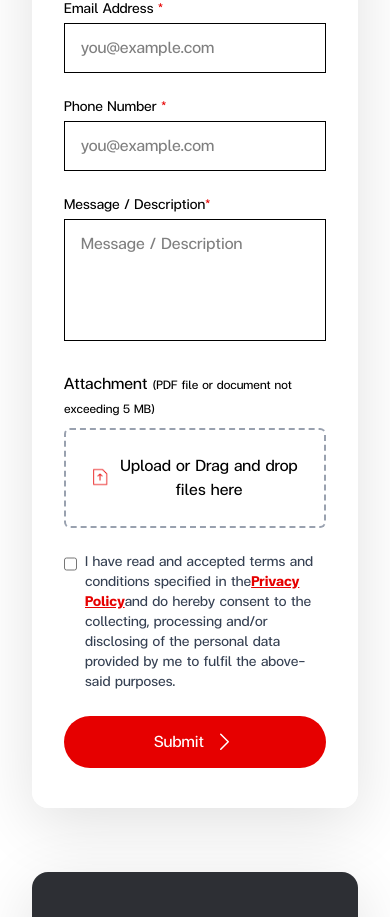
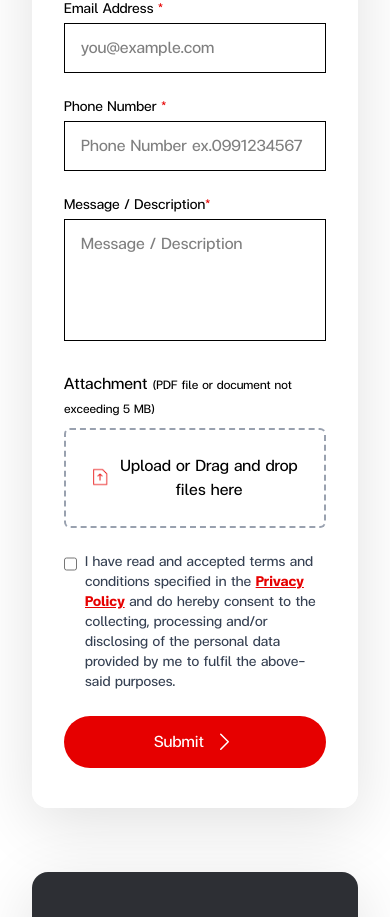
Before and after one commit to DEGITOBangkok/cms-demo-app, a Next.js app: page /en/contact in a window 390 px wide. Shown: the part 860-1777 px from the top of the page. Built offline with nearby package versions, Linux system fonts and the light colour scheme; no server answers.

Commit message:
privacy-toggle

```diff
--- a/src/app/[locale]/contact/page.js
+++ b/src/app/[locale]/contact/page.js
@@ -207,7 +207,7 @@ export default function ContactPage() {
                   name="phonenumber"
                   value={formData.phonenumber}
                   onChange={handleChange}
-                  placeholder="you@example.com"
+                  placeholder="Phone Number ex.0991234567"
                   className="mt-1 w-full border border-black px-4 py-3 outline-none focus:ring-2 focus:ring-[#E60000]"
                 />
                 {formError.phonenumber && (
@@ -242,28 +242,47 @@ export default function ContactPage() {
               </div>
               <FileDrop />
               {/* Checkbox */}
-              <div className="md:col-span-2 flex items-start space-x-2 text-[16px]">
+              <div className="md:col-span-2 text-[16px]">
+                <label
+                  className="flex items-start space-x-2 cursor-pointer"
+                  onClick={(e) => {
+                    // ถ้า click ที่ <a> ให้ไปหน้า ไม่ toggle
+                    if (e.target.tagName.toLowerCase() === "a") return;
+                    setFormData((prev) => ({
+                      ...prev,
+                      privacy: !prev.privacy, // toggle checkbox
+                    }));
+                  }}
+                >
                   <input
                     type="checkbox"
-                  id="privacy"
                     name="privacy"
-                  checked={formData.privacy}
-                  onChange={handleChange}
+                    checked={formData.privacy} // bind state
+                    onChange={() =>
+                      setFormData((prev) => ({
+                        ...prev,
+                        privacy: !prev.privacy,
+                      }))
+                    }
                     className="mt-1 h-4 w-4 rounded border-gray-300 text-[#E60000] focus:ring-[#E60000]"
                   />
-                <label htmlFor="privacy" className="text-sm text-gray-700">
-                  I have read and accepted terms and conditions specified in the
+                  <span className="text-sm text-gray-700">
+                    I have read and accepted terms and conditions specified in
+                    the{" "}
                     <a
                       href="/privacy-policy"
                       className="text-[#E60000] font-bold underline"
+                      onClick={(e) => e.stopPropagation()} // ป้องกัน toggle
                     >
                       Privacy Policy
-                  </a>
+                    </a>{" "}
                     and do hereby consent to the collecting, processing and/or
                     disclosing of the personal data provided by me to fulfil the
                     above-said purposes.
+                  </span>
                 </label>
               </div>
+
               {formError.privacy && (
                 <p className="text-red-600 text-sm mt-1">{formError.privacy}</p>
               )}
@@ -306,7 +325,6 @@ export default function ContactPage() {
 
             <div className="flex flex-col gap-6">
               <div className=" flex flex-row">
-
                 <img
                   src={"/images/localtion.png"}
                   className=" object-cover w-[32px] h-[32px]"
@@ -317,7 +335,6 @@ export default function ContactPage() {
                 </div>
               </div>
               <div className=" flex flex-row pl-[5px]">
-
                 <img
                   src={"/images/phone.png"}
                   className=" object-cover w-[24px] h-[32px]"
@@ -328,7 +345,6 @@ export default function ContactPage() {
                 </div>
               </div>
               <div className=" flex flex-row pl-[2px]">
-
                 <img
                   src={"/images/mail.png"}
                   className=" object-cover w-[32px] h-[32px]"
@@ -339,17 +355,18 @@ export default function ContactPage() {
                 </div>
               </div>
               <div className=" flex flex-row pl-[2px]">
-
                 <img
                   src={"/images/clock.png"}
                   className=" object-cover w-[32px] h-[32px]"
                 ></img>
                 <div className="flex flex-col pl-[26px]">
-                  <span className="block font-bold text-white"> Business Hours</span>
+                  <span className="block font-bold text-white">
+                    {" "}
+                    Business Hours
+                  </span>
                   <p className="text-white/70">{contactForm?.Time}</p>
                 </div>
               </div>
-
             </div>
           </div>
         </div>
```
Lines whose indentation alone changed are shown as unchanged.
